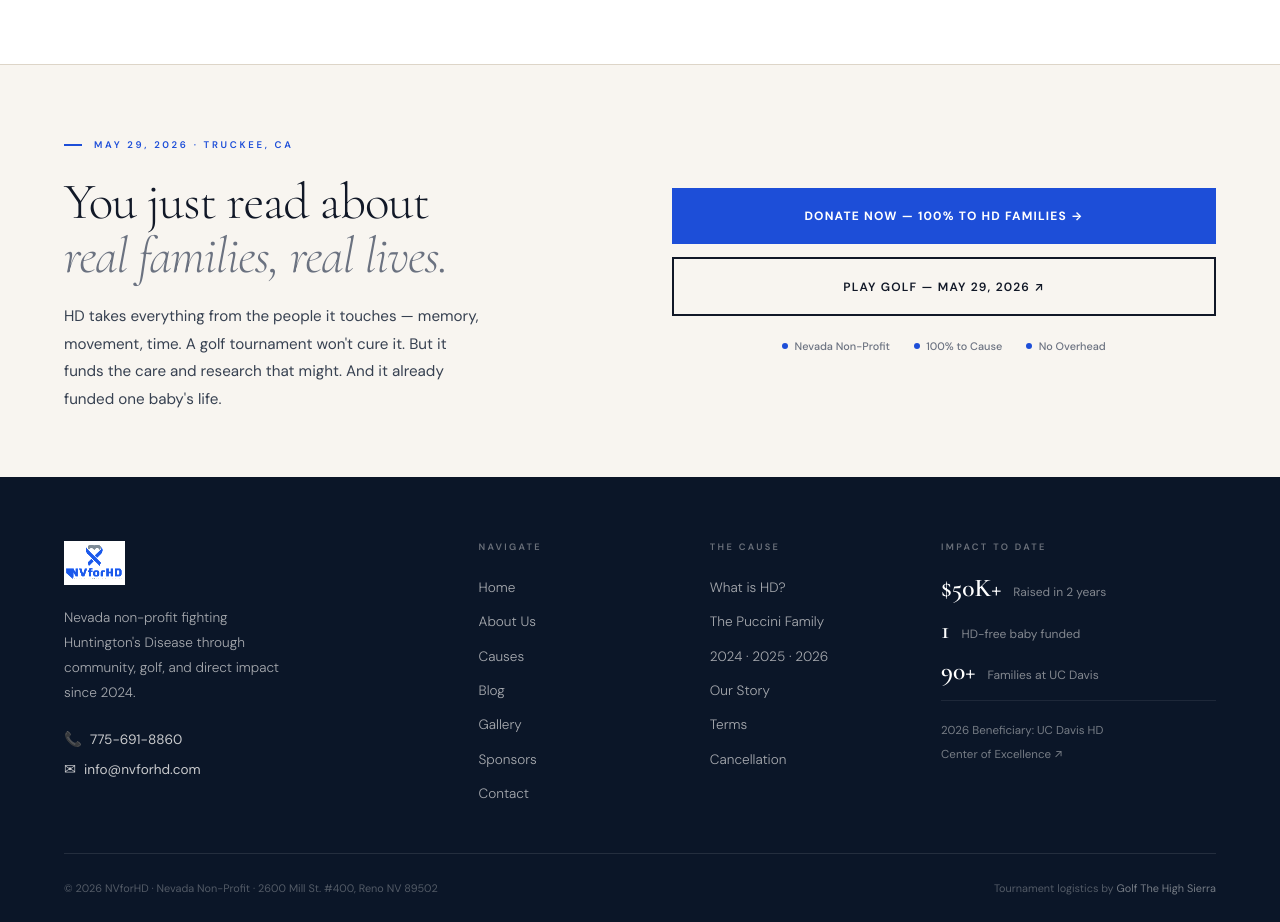
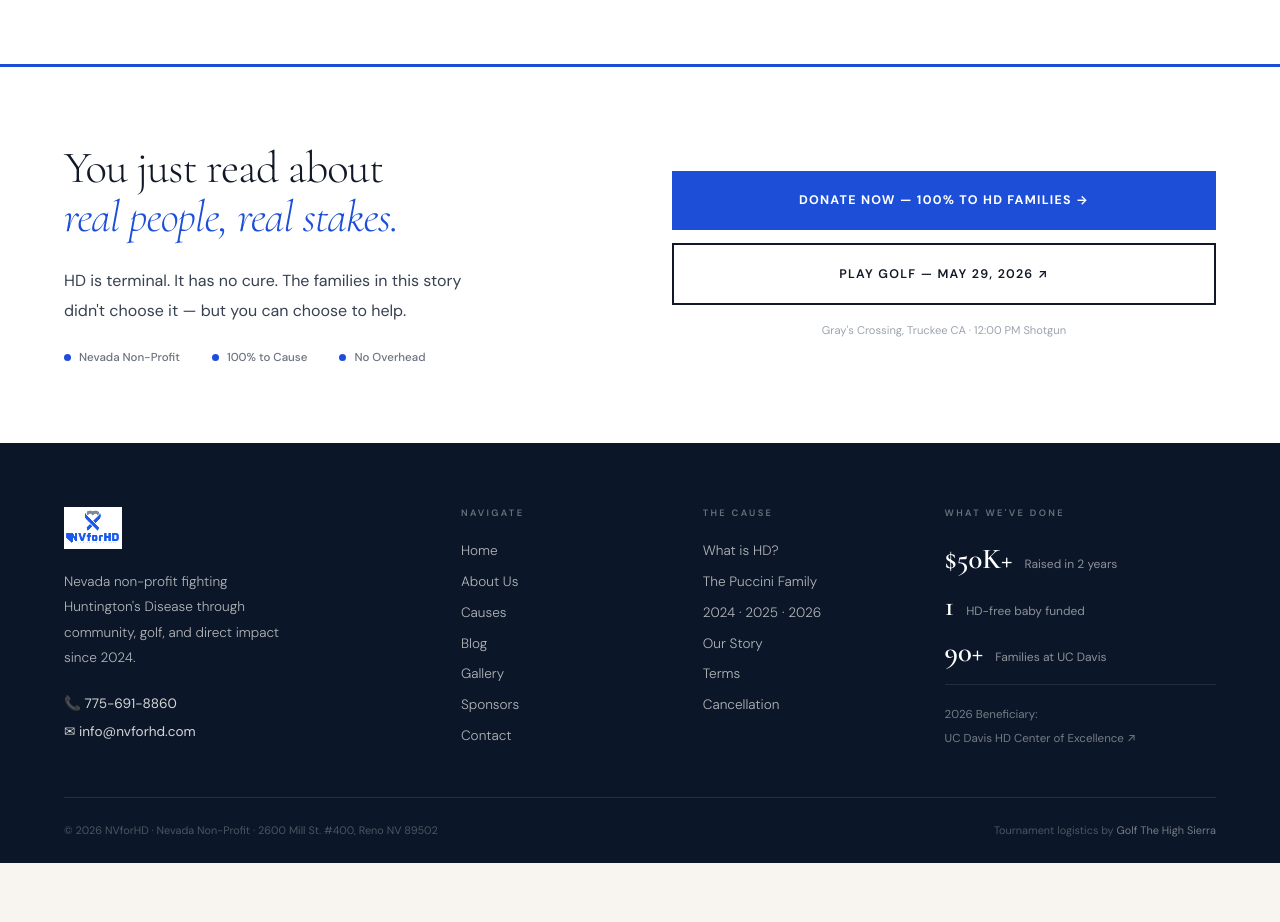
Before and after one commit to digitalalchemistalex/nvforhd, a Next.js app: page / in a window 1280 px wide. Shown: the part 8880-9802 px from the top of the page. After the commit the page ends 9743 px from the top, so only its background shows below. Built offline with nearby package versions, Linux system fonts and the light colour scheme.

Commit message:
fix: footer — white CTA band on top with blue border + two solid buttons, readable navy info layer

```diff
--- a/components/Footer.tsx
+++ b/components/Footer.tsx
@@ -1,3 +1,4 @@
+'use client'
 import Image from 'next/image'
 import Link from 'next/link'
 
@@ -6,173 +7,183 @@ const GOLF   = 'https://www.tripsee.travel/merchant/book/index.html?ref=2026NVfo
 
 export default function Footer() {
   return (
-    <footer style={{ background: 'var(--navy)', paddingBottom: 'env(safe-area-inset-bottom, 0px)' }}>
+    <footer>
 
-      {/* ── PRE-FOOTER CTA BAND — cream, maximum contrast, last ask ── */}
-      <div style={{ background: 'var(--cream)', borderTop: '1px solid var(--cream-3)' }}>
-        <div className="inner" style={{
-          padding: 'clamp(3rem,5vw,5.5rem) var(--px)',
+      {/* ═══════════════════════════════════════════
+          BAND 1 — CREAM. Last conversion moment.
+          Person who scrolled everything ends up here.
+          Give them one clear reason to act.
+      ═══════════════════════════════════════════ */}
+      <div style={{
+        background: 'var(--white)',
+        borderTop: '3px solid var(--blue)',
+      }}>
+        <div style={{
+          maxWidth: 'var(--max)',
+          margin: '0 auto',
+          padding: 'clamp(3.5rem,6vw,6rem) var(--px)',
           display: 'grid',
           gridTemplateColumns: '1fr 1fr',
-          gap: 'clamp(2rem,5vw,6rem)',
+          gap: 'clamp(2.5rem,5vw,6rem)',
           alignItems: 'center',
-        }} className="footer-cta-grid">
+        }}>
 
-          {/* Left — the mission in one sentence */}
+          {/* Left: the final emotional statement */}
           <div>
-            <div style={{ display: 'inline-flex', alignItems: 'center', gap: '0.75rem', marginBottom: '1.5rem' }}>
-              <div style={{ width: '18px', height: '2px', background: 'var(--blue)' }} />
-              <span style={{ fontFamily: 'var(--sans)', fontSize: '0.6rem', letterSpacing: '0.28em', textTransform: 'uppercase', fontWeight: 600, color: 'var(--blue)' }}>May 29, 2026 · Truckee, CA</span>
+            <div style={{ fontFamily: 'var(--serif)', fontSize: 'clamp(2rem,3.5vw,3.5rem)', fontWeight: 300, color: 'var(--ink)', lineHeight: 1.1, marginBottom: '1.5rem', letterSpacing: '-0.02em' }}>
+              You just read about<br />
+              <em style={{ color: 'var(--blue)', fontStyle: 'italic' }}>real people, real stakes.</em>
             </div>
-            <h2 style={{ fontFamily: 'var(--serif)', fontSize: 'clamp(2rem,4vw,4rem)', fontWeight: 300, color: 'var(--ink)', lineHeight: 1.05, marginBottom: '1.25rem', letterSpacing: '-0.02em' }}>
-              You just read about<br />
-              <em style={{ color: 'var(--ink-dim)' }}>real families, real lives.</em>
-            </h2>
-            <p style={{ fontSize: '0.95rem', color: 'var(--ink-mid)', lineHeight: 1.8, maxWidth: '420px' }}>
-              HD takes everything from the people it touches — memory, movement, time. A golf tournament won&apos;t cure it. But it funds the care and research that might. And it already funded one baby&apos;s life.
+            <p style={{ fontSize: '1rem', color: 'var(--ink-mid)', lineHeight: 1.85, marginBottom: '1.5rem', maxWidth: '400px' }}>
+              HD is terminal. It has no cure. The families in this story didn&apos;t choose it — but you can choose to help.
             </p>
-          </div>
-
-          {/* Right — the ask, solid and clear */}
-          <div style={{ display: 'flex', flexDirection: 'column', gap: '0.85rem' }}>
-            {/* Primary — Donate */}
-            <a href={DONATE} target="_blank" rel="noopener" style={{
-              display: 'block', textAlign: 'center',
-              background: 'var(--blue)', color: '#fff',
-              padding: '1.2rem 2rem',
-              fontSize: '0.75rem', letterSpacing: '0.1em',
-              textTransform: 'uppercase', fontWeight: 700,
-              textDecoration: 'none', fontFamily: 'var(--sans)',
-              transition: 'background 0.2s',
-            }}>
-              Donate Now — 100% to HD Families →
-            </a>
-
-            {/* Secondary — Golf */}
-            <a href={GOLF} target="_blank" rel="noopener" style={{
-              display: 'block', textAlign: 'center',
-              background: 'transparent', color: 'var(--ink)',
-              border: '2px solid var(--ink)',
-              padding: '1.15rem 2rem',
-              fontSize: '0.75rem', letterSpacing: '0.1em',
-              textTransform: 'uppercase', fontWeight: 600,
-              textDecoration: 'none', fontFamily: 'var(--sans)',
-              transition: 'all 0.2s',
-            }}>
-              Play Golf — May 29, 2026 ↗
-            </a>
-
-            {/* Trust signals */}
-            <div style={{ display: 'flex', gap: '1.5rem', justifyContent: 'center', paddingTop: '0.5rem', flexWrap: 'wrap' }}>
+            <div style={{ display: 'flex', gap: '2rem', flexWrap: 'wrap' }}>
               {['Nevada Non-Profit', '100% to Cause', 'No Overhead'].map(t => (
-                <div key={t} style={{ display: 'flex', alignItems: 'center', gap: '0.4rem', fontSize: '0.68rem', color: 'var(--ink-dim)', fontWeight: 500 }}>
-                  <div style={{ width: '6px', height: '6px', borderRadius: '50%', background: 'var(--blue)', flexShrink: 0 }} />
+                <div key={t} style={{ display: 'flex', alignItems: 'center', gap: '0.5rem', fontSize: '0.72rem', color: 'var(--ink-dim)', fontWeight: 500 }}>
+                  <div style={{ width: '7px', height: '7px', borderRadius: '50%', background: 'var(--blue)', flexShrink: 0 }} />
                   {t}
                 </div>
               ))}
             </div>
           </div>
+
+          {/* Right: two clear CTAs stacked */}
+          <div style={{ display: 'flex', flexDirection: 'column', gap: '0.85rem' }}>
+            <a href={DONATE} target="_blank" rel="noopener"
+              style={{
+                display: 'block', textAlign: 'center',
+                background: 'var(--blue)', color: '#fff',
+                padding: '1.25rem 2rem',
+                fontSize: '0.78rem', letterSpacing: '0.1em', textTransform: 'uppercase', fontWeight: 700,
+                textDecoration: 'none', fontFamily: 'var(--sans)',
+                transition: 'background 0.2s, transform 0.2s',
+              }}
+              onMouseEnter={e => { (e.currentTarget as HTMLElement).style.background = 'var(--blue-dark)'; (e.currentTarget as HTMLElement).style.transform = 'translateY(-2px)' }}
+              onMouseLeave={e => { (e.currentTarget as HTMLElement).style.background = 'var(--blue)'; (e.currentTarget as HTMLElement).style.transform = 'none' }}>
+              Donate Now — 100% to HD Families →
+            </a>
+            <a href={GOLF} target="_blank" rel="noopener"
+              style={{
+                display: 'block', textAlign: 'center',
+                background: 'transparent', color: 'var(--ink)',
+                border: '2px solid var(--ink)',
+                padding: '1.2rem 2rem',
+                fontSize: '0.78rem', letterSpacing: '0.1em', textTransform: 'uppercase', fontWeight: 600,
+                textDecoration: 'none', fontFamily: 'var(--sans)',
+                transition: 'all 0.2s',
+              }}
+              onMouseEnter={e => { (e.currentTarget as HTMLElement).style.background = 'var(--ink)'; (e.currentTarget as HTMLElement).style.color = '#fff' }}
+              onMouseLeave={e => { (e.currentTarget as HTMLElement).style.background = 'transparent'; (e.currentTarget as HTMLElement).style.color = 'var(--ink)' }}>
+              Play Golf — May 29, 2026 ↗
+            </a>
+            <p style={{ textAlign: 'center', fontSize: '0.7rem', color: 'var(--ink-faint)', marginTop: '0.25rem' }}>
+              Gray&apos;s Crossing, Truckee CA · 12:00 PM Shotgun
+            </p>
+          </div>
         </div>
       </div>
 
-      {/* ── MAIN FOOTER — navy, but readable, not a black hole ── */}
+      {/* ═══════════════════════════════════════════
+          BAND 2 — NAVY. Info layer. Legible.
+          Not a black hole. Navy #0B1628 with
+          text at proper readable opacity.
+      ═══════════════════════════════════════════ */}
       <div style={{ background: 'var(--navy)' }}>
-        <div className="inner" style={{ padding: 'clamp(3rem,5vw,5rem) var(--px) 0' }}>
+        <div style={{
+          maxWidth: 'var(--max)',
+          margin: '0 auto',
+          padding: 'clamp(3rem,5vw,5rem) var(--px) 0',
+        }}>
 
-          {/* Top row — logo + mission + nav + contact */}
-          <div style={{ display: 'grid', gridTemplateColumns: '2fr 1fr 1fr 1.5fr', gap: '3rem', paddingBottom: '3rem', borderBottom: '1px solid rgba(255,255,255,0.1)' }} className="footer-main-grid">
+          {/* 4-col grid */}
+          <div style={{
+            display: 'grid',
+            gridTemplateColumns: '1.8fr 1fr 1fr 1.4fr',
+            gap: '3rem',
+            paddingBottom: '3rem',
+            borderBottom: '1px solid rgba(255,255,255,0.1)',
+          }}>
 
-            {/* Brand */}
+            {/* Col 1 — Brand */}
             <div>
-              <Image
-                src="/images/logo.png"
-                alt="NVforHD — Cure Huntington's Disease"
-                width={130} height={95}
-                style={{ height: '44px', width: 'auto', mixBlendMode: 'screen', filter: 'brightness(1.2)', marginBottom: '1.25rem', display: 'block' }}
-              />
-              <p style={{ fontSize: '0.85rem', lineHeight: 1.85, color: 'rgba(249,248,246,0.65)', fontWeight: 300, maxWidth: '220px', marginBottom: '1.5rem' }}>
+              <Image src="/images/logo.png" alt="NVforHD" width={130} height={95}
+                style={{ height: '42px', width: 'auto', mixBlendMode: 'screen', filter: 'brightness(1.2)', display: 'block', marginBottom: '1.25rem' }} />
+              <p style={{ fontSize: '0.85rem', lineHeight: 1.85, color: 'rgba(249,248,246,0.7)', fontWeight: 300, maxWidth: '220px', marginBottom: '1.5rem' }}>
                 Nevada non-profit fighting Huntington&apos;s Disease through community, golf, and direct impact since 2024.
               </p>
-              <div style={{ display: 'flex', flexDirection: 'column', gap: '0.5rem' }}>
-                <a href="tel:7756918860" style={{ color: 'rgba(249,248,246,0.8)', textDecoration: 'none', fontSize: '0.85rem', display: 'flex', alignItems: 'center', gap: '0.5rem' }}>
-                  <span style={{ fontSize: '0.9rem' }}>📞</span> 775-691-8860
-                </a>
-                <a href="mailto:info@nvforhd.com" style={{ color: 'rgba(249,248,246,0.8)', textDecoration: 'none', fontSize: '0.85rem', display: 'flex', alignItems: 'center', gap: '0.5rem' }}>
-                  <span style={{ fontSize: '0.9rem' }}>✉</span> info@nvforhd.com
-                </a>
+              <a href="tel:7756918860" style={{ display: 'block', color: 'rgba(249,248,246,0.85)', textDecoration: 'none', fontSize: '0.85rem', marginBottom: '0.5rem' }}>📞 775-691-8860</a>
+              <a href="mailto:info@nvforhd.com" style={{ display: 'block', color: 'rgba(249,248,246,0.85)', textDecoration: 'none', fontSize: '0.85rem' }}>✉ info@nvforhd.com</a>
+            </div>
+
+            {/* Col 2 — Navigate */}
+            <div>
+              <div style={{ fontSize: '0.58rem', letterSpacing: '0.25em', textTransform: 'uppercase', color: 'rgba(249,248,246,0.4)', marginBottom: '1.25rem', fontWeight: 600 }}>Navigate</div>
+              <div style={{ display: 'flex', flexDirection: 'column', gap: '0.65rem' }}>
+                {[['/', 'Home'], ['/about', 'About Us'], ['/causes', 'Causes'], ['/blog', 'Blog'], ['/gallery', 'Gallery'], ['/sponsors', 'Sponsors'], ['/contact', 'Contact']].map(([href, label]) => (
+                  <Link key={href} href={href} style={{ color: 'rgba(249,248,246,0.7)', textDecoration: 'none', fontSize: '0.85rem', fontWeight: 300 }}>{label}</Link>
+                ))}
               </div>
             </div>
 
-            {/* Navigate */}
+            {/* Col 3 — The Cause */}
             <div>
-              <div style={{ fontSize: '0.58rem', letterSpacing: '0.25em', textTransform: 'uppercase', color: 'rgba(249,248,246,0.4)', marginBottom: '1.25rem', fontWeight: 600 }}>Navigate</div>
-              <ul style={{ listStyle: 'none', padding: 0, display: 'flex', flexDirection: 'column', gap: '0.65rem' }}>
-                {[['/', 'Home'], ['/about', 'About Us'], ['/causes', 'Causes'], ['/blog', 'Blog'], ['/gallery', 'Gallery'], ['/sponsors', 'Sponsors'], ['/contact', 'Contact']].map(([href, label]) => (
-                  <li key={href}>
-                    <Link href={href} style={{ color: 'rgba(249,248,246,0.65)', textDecoration: 'none', fontSize: '0.85rem', fontWeight: 300 }}>
-                      {label}
-                    </Link>
-                  </li>
+              <div style={{ fontSize: '0.58rem', letterSpacing: '0.25em', textTransform: 'uppercase', color: 'rgba(249,248,246,0.4)', marginBottom: '1.25rem', fontWeight: 600 }}>The Cause</div>
+              <div style={{ display: 'flex', flexDirection: 'column', gap: '0.65rem' }}>
+                {[['/cause', 'What is HD?'], ['/impact', 'The Puccini Family'], ['/causes', '2024 · 2025 · 2026'], ['/story', 'Our Story'], ['/terms', 'Terms'], ['/cancellation', 'Cancellation']].map(([href, label]) => (
+                  <Link key={href} href={href} style={{ color: 'rgba(249,248,246,0.7)', textDecoration: 'none', fontSize: '0.85rem', fontWeight: 300 }}>{label}</Link>
                 ))}
-              </ul>
+              </div>
             </div>
 
-            {/* The cause */}
+            {/* Col 4 — Impact stats — social proof that never leaves */}
             <div>
-              <div style={{ fontSize: '0.58rem', letterSpacing: '0.25em', textTransform: 'uppercase', color: 'rgba(249,248,246,0.4)', marginBottom: '1.25rem', fontWeight: 600 }}>The Cause</div>
-              <ul style={{ listStyle: 'none', padding: 0, display: 'flex', flexDirection: 'column', gap: '0.65rem' }}>
-                {[['/cause', "What is HD?"], ['/impact', 'The Puccini Family'], ['/causes', '2024 · 2025 · 2026'], ['/story', 'Our Story'], ['/terms', 'Terms'], ['/cancellation', 'Cancellation']].map(([href, label]) => (
-                  <li key={href}>
-                    <Link href={href} style={{ color: 'rgba(249,248,246,0.65)', textDecoration: 'none', fontSize: '0.85rem', fontWeight: 300 }}>
-                      {label}
-                    </Link>
-                  </li>
-                ))}
-              </ul>
-            </div>
-
-            {/* What we've done — social proof in the footer */}
-            <div>
-              <div style={{ fontSize: '0.58rem', letterSpacing: '0.25em', textTransform: 'uppercase', color: 'rgba(249,248,246,0.4)', marginBottom: '1.25rem', fontWeight: 600 }}>Impact to Date</div>
+              <div style={{ fontSize: '0.58rem', letterSpacing: '0.25em', textTransform: 'uppercase', color: 'rgba(249,248,246,0.4)', marginBottom: '1.5rem', fontWeight: 600 }}>What We&apos;ve Done</div>
               {[
                 { n: '$50K+', label: 'Raised in 2 years' },
                 { n: '1',     label: 'HD-free baby funded' },
                 { n: '90+',   label: 'Families at UC Davis' },
               ].map(({ n, label }) => (
-                <div key={n} style={{ display: 'flex', alignItems: 'baseline', gap: '0.75rem', marginBottom: '1rem' }}>
-                  <span style={{ fontFamily: 'var(--serif)', fontSize: '1.6rem', fontWeight: 600, color: '#fff', lineHeight: 1, flexShrink: 0 }}>{n}</span>
-                  <span style={{ fontSize: '0.75rem', color: 'rgba(249,248,246,0.5)', lineHeight: 1.4 }}>{label}</span>
+                <div key={n} style={{ display: 'flex', alignItems: 'baseline', gap: '0.75rem', marginBottom: '1.1rem' }}>
+                  <span style={{ fontFamily: 'var(--serif)', fontSize: '1.8rem', fontWeight: 600, color: '#fff', lineHeight: 1, flexShrink: 0 }}>{n}</span>
+                  <span style={{ fontSize: '0.75rem', color: 'rgba(249,248,246,0.55)', lineHeight: 1.4 }}>{label}</span>
                 </div>
               ))}
-              <div style={{ marginTop: '0.5rem', paddingTop: '1rem', borderTop: '1px solid rgba(255,255,255,0.08)' }}>
-                <a href="https://health.ucdavis.edu/huntingtons-disease" target="_blank" rel="noopener" style={{ fontSize: '0.72rem', color: 'rgba(249,248,246,0.45)', textDecoration: 'none', lineHeight: 1.6 }}>
-                  2026 Beneficiary: UC Davis HD<br />Center of Excellence ↗
+              <div style={{ marginTop: '1rem', paddingTop: '1rem', borderTop: '1px solid rgba(255,255,255,0.1)' }}>
+                <a href="https://health.ucdavis.edu/huntingtons-disease" target="_blank" rel="noopener"
+                  style={{ fontSize: '0.72rem', color: 'rgba(249,248,246,0.45)', textDecoration: 'none', lineHeight: 1.7 }}>
+                  2026 Beneficiary:<br />UC Davis HD Center of Excellence ↗
                 </a>
               </div>
             </div>
           </div>
 
           {/* Bottom bar */}
-          <div style={{ display: 'flex', justifyContent: 'space-between', alignItems: 'center', flexWrap: 'wrap', gap: '0.75rem', padding: 'clamp(1.25rem,2vw,1.75rem) 0', fontSize: '0.68rem', color: 'rgba(249,248,246,0.3)' }}>
+          <div style={{
+            display: 'flex', justifyContent: 'space-between', alignItems: 'center',
+            flexWrap: 'wrap', gap: '0.75rem',
+            padding: '1.5rem 0 calc(1.5rem + env(safe-area-inset-bottom, 0px))',
+            fontSize: '0.68rem', color: 'rgba(249,248,246,0.28)',
+          }}>
             <span>© 2026 NVforHD · Nevada Non-Profit · 2600 Mill St. #400, Reno NV 89502</span>
             <span>
               Tournament logistics by{' '}
-              <a href="https://www.golfthehighsierra.com?utm_source=nvforhd&utm_medium=website&utm_campaign=2026tournament&utm_content=footer-gths" target="_blank" rel="noopener" style={{ color: 'rgba(249,248,246,0.45)', textDecoration: 'none' }}>
-                Golf The High Sierra
-              </a>
+              <a href="https://www.golfthehighsierra.com?utm_source=nvforhd" target="_blank" rel="noopener"
+                style={{ color: 'rgba(249,248,246,0.45)', textDecoration: 'none' }}>Golf The High Sierra</a>
             </span>
           </div>
-
         </div>
       </div>
 
       <style dangerouslySetInnerHTML={{ __html: `
+        footer > div:first-child > div {
+          align-items: center;
+        }
         @media (max-width: 900px) {
-          .footer-cta-grid  { grid-template-columns: 1fr !important; }
-          .footer-main-grid { grid-template-columns: 1fr 1fr !important; gap: 2rem !important; }
+          footer > div:first-child > div { grid-template-columns: 1fr !important; }
+          footer > div:last-child > div > div:first-child { grid-template-columns: 1fr 1fr !important; gap: 2rem !important; }
         }
         @media (max-width: 540px) {
-          .footer-main-grid { grid-template-columns: 1fr !important; }
+          footer > div:last-child > div > div:first-child { grid-template-columns: 1fr !important; }
         }
       ` }} />
     </footer>
```
